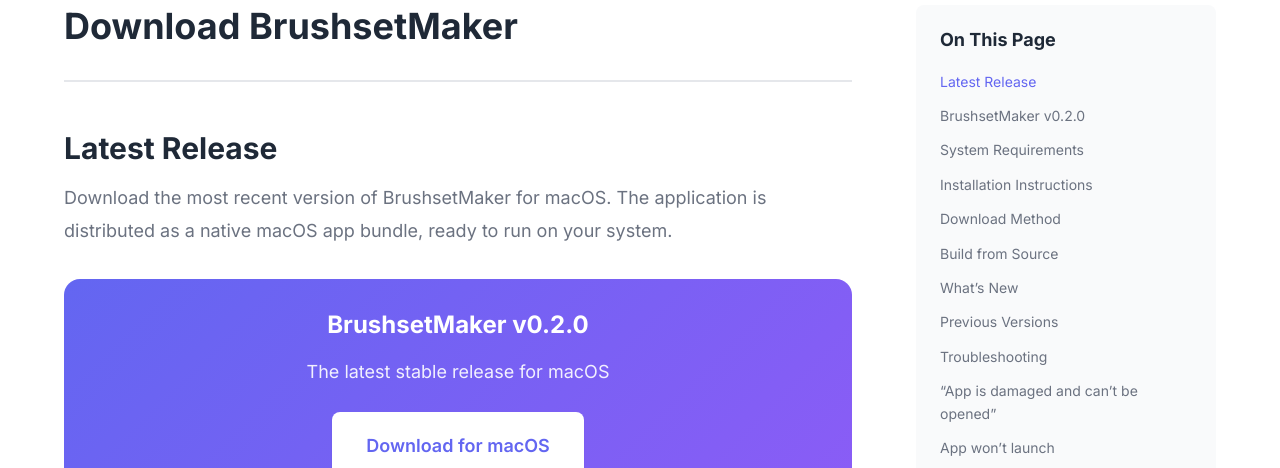
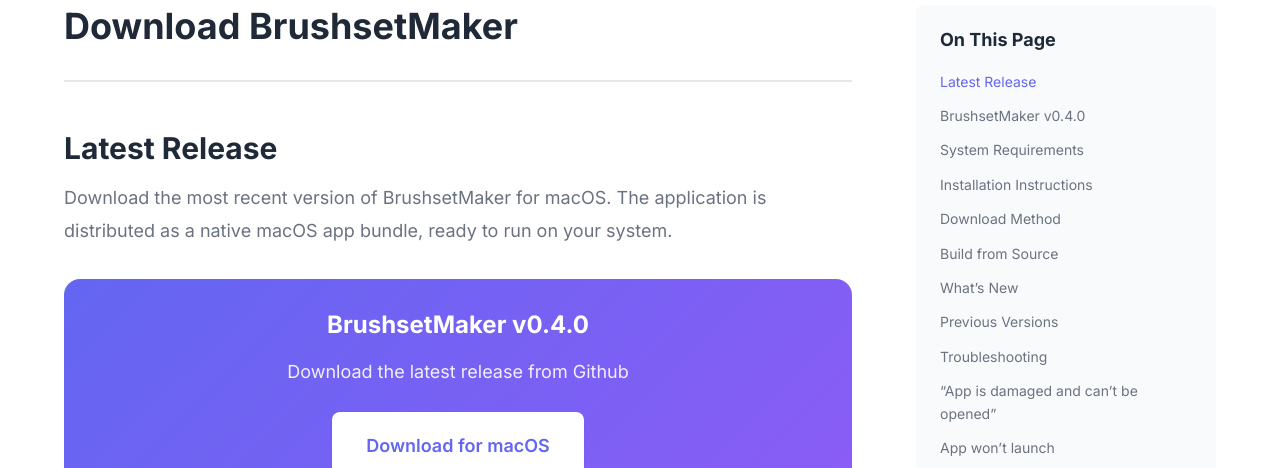
Before and after one commit to bepisdev/brushsetmaker, a Jekyll site: the page built from docs/download.md, in a window 1280 px wide and 900 px high. Shown: the part 130-598 px from the top of the window. Built offline with Jekyll 4.4.1, drawn with Linux system fonts in a browser that asks for light colours.

Commit message:
update download page

```diff
--- a/docs/download.md
+++ b/docs/download.md
@@ -8,8 +8,8 @@
 Download the most recent version of BrushsetMaker for macOS. The application is distributed as a native macOS app bundle, ready to run on your system.
 
 <div style="background: linear-gradient(135deg, var(--primary-color), var(--accent-color)); padding: 2rem; border-radius: 1rem; text-align: center; margin: 2rem 0; color: white;">
-  <h3 style="color: white; margin-bottom: 1rem;">BrushsetMaker v0.2.0</h3>
-  <p style="color: rgba(255, 255, 255, 0.9); margin-bottom: 1.5rem;">The latest stable release for macOS</p>
+  <h3 style="color: white; margin-bottom: 1rem;">BrushsetMaker v0.4.0</h3>
+  <p style="color: rgba(255, 255, 255, 0.9); margin-bottom: 1.5rem;">Download the latest release from Github</p>
   <a href="https://github.com/bepisdev/brushsetmaker/releases/latest" class="btn btn-primary btn-lg" style="background-color: white; color: var(--primary-color);">
     Download for macOS
   </a>
```
